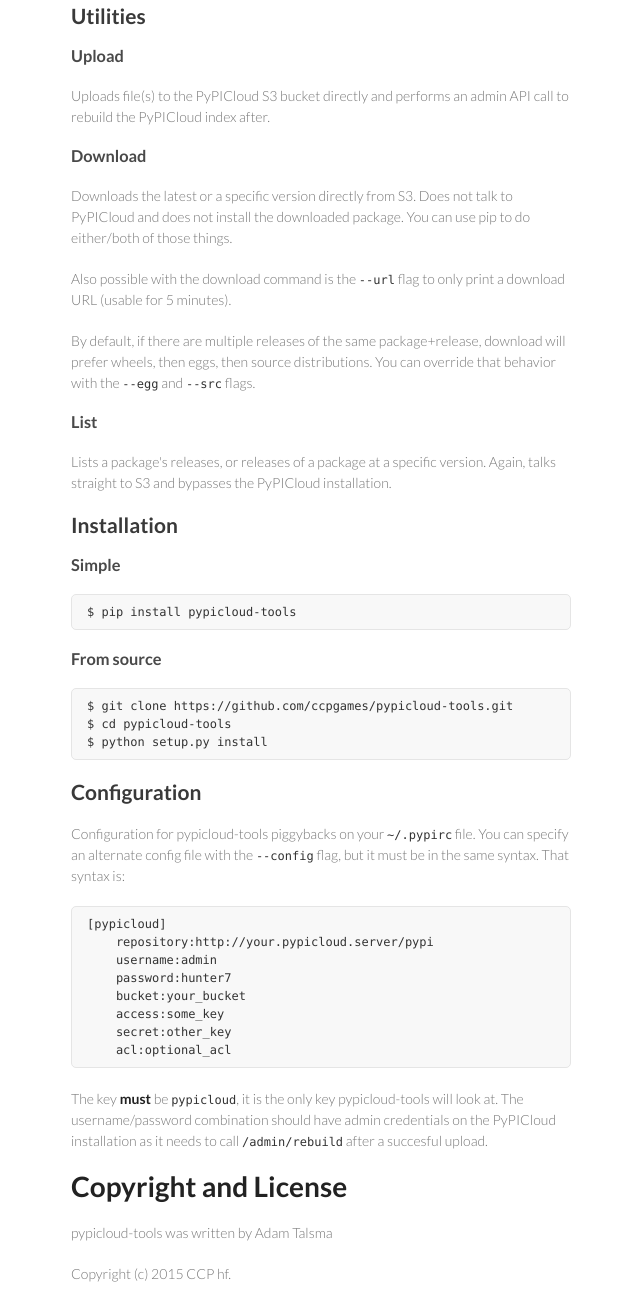
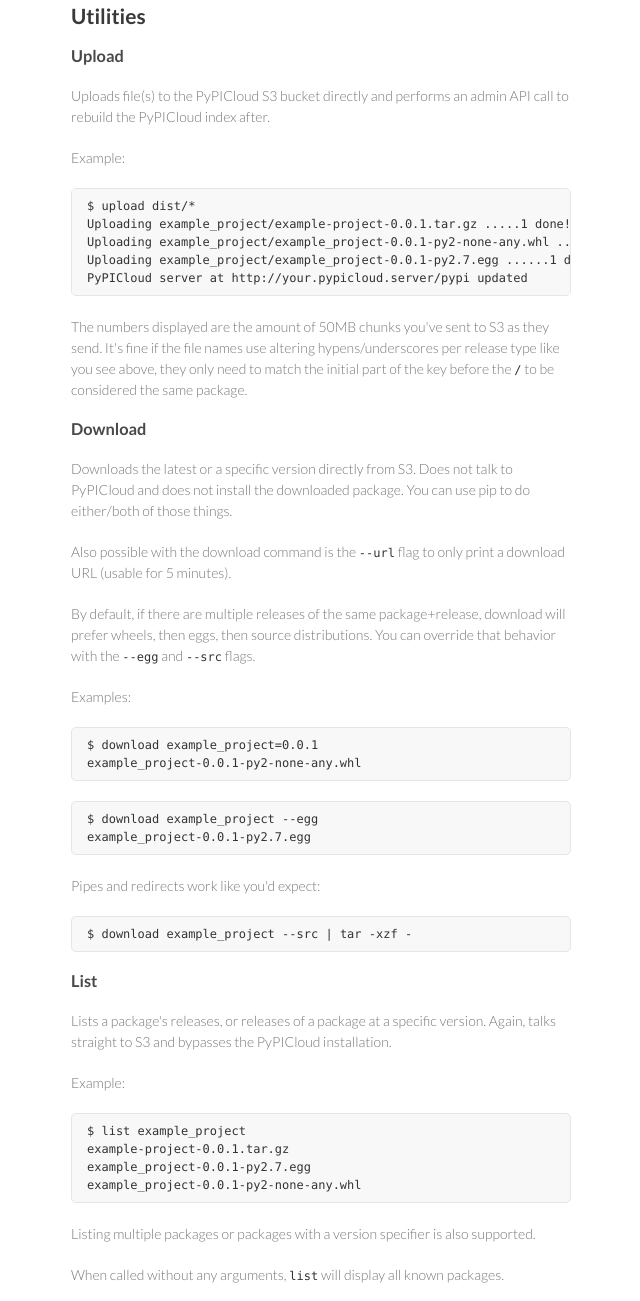
Before and after one commit to ccpgames/pypicloud-tools, a plain HTML site: page index.html in a window 1280 px wide. Shown: the part 1691-2992 px from the top of the page, without its empty margins (499-1139 px from the left). Drawn offline with Linux system fonts and the light colour scheme.

Commit message:
Create gh-pages branch via GitHub

```diff
--- a/index.html
+++ b/index.html
@@ -47,6 +47,16 @@
 
 <p>Uploads file(s) to the PyPICloud S3 bucket directly and performs an admin API call to rebuild the PyPICloud index after.</p>
 
+<p>Example:</p>
+
+<div class="highlight highlight-bash"><pre>$ upload dist/<span class="pl-k">*</span>
+Uploading example_project/example-project-0.0.1.tar.gz .....1 <span class="pl-k">done</span><span class="pl-k">!</span>
+Uploading example_project/example_project-0.0.1-py2-none-any.whl .....1 <span class="pl-k">done</span><span class="pl-k">!</span>
+Uploading example_project/example_project-0.0.1-py2.7.egg ......1 <span class="pl-k">done</span><span class="pl-k">!</span>
+PyPICloud server at http://your.pypicloud.server/pypi updated</pre></div>
+
+<p>The numbers displayed are the amount of 50MB chunks you've sent to S3 as they send. It's fine if the file names use altering hypens/underscores per release type like you see above, they only need to match the initial part of the key before the <code>/</code> to be considered the same package.</p>
+
 <h3>
 <a id="download" class="anchor" href="#download" aria-hidden="true"><span class="octicon octicon-link"></span></a>Download</h3>
 
@@ -56,10 +66,33 @@
 
 <p>By default, if there are multiple releases of the same package+release, download will prefer wheels, then eggs, then source distributions. You can override that behavior with the <code>--egg</code> and <code>--src</code> flags.</p>
 
+<p>Examples:</p>
+
+<div class="highlight highlight-bash"><pre>$ download example_project=0.0.1
+example_project-0.0.1-py2-none-any.whl</pre></div>
+
+<div class="highlight highlight-bash"><pre>$ download example_project --egg
+example_project-0.0.1-py2.7.egg</pre></div>
+
+<p>Pipes and redirects work like you'd expect: </p>
+
+<div class="highlight highlight-bash"><pre>$ download example_project --src <span class="pl-k">|</span> tar -xzf -</pre></div>
+
 <h3>
 <a id="list" class="anchor" href="#list" aria-hidden="true"><span class="octicon octicon-link"></span></a>List</h3>
 
 <p>Lists a package's releases, or releases of a package at a specific version. Again, talks straight to S3 and bypasses the PyPICloud installation.</p>
+
+<p>Example:</p>
+
+<div class="highlight highlight-bash"><pre>$ list example_project
+example-project-0.0.1.tar.gz
+example_project-0.0.1-py2.7.egg
+example_project-0.0.1-py2-none-any.whl</pre></div>
+
+<p>Listing multiple packages or packages with a version specifier is also supported.</p>
+
+<p>When called without any arguments, <code>list</code> will display all known packages.</p>
 
 <h2>
 <a id="installation" class="anchor" href="#installation" aria-hidden="true"><span class="octicon octicon-link"></span></a>Installation</h2>
```
Also changed, not shown: params.json (+1 -1 lines).
